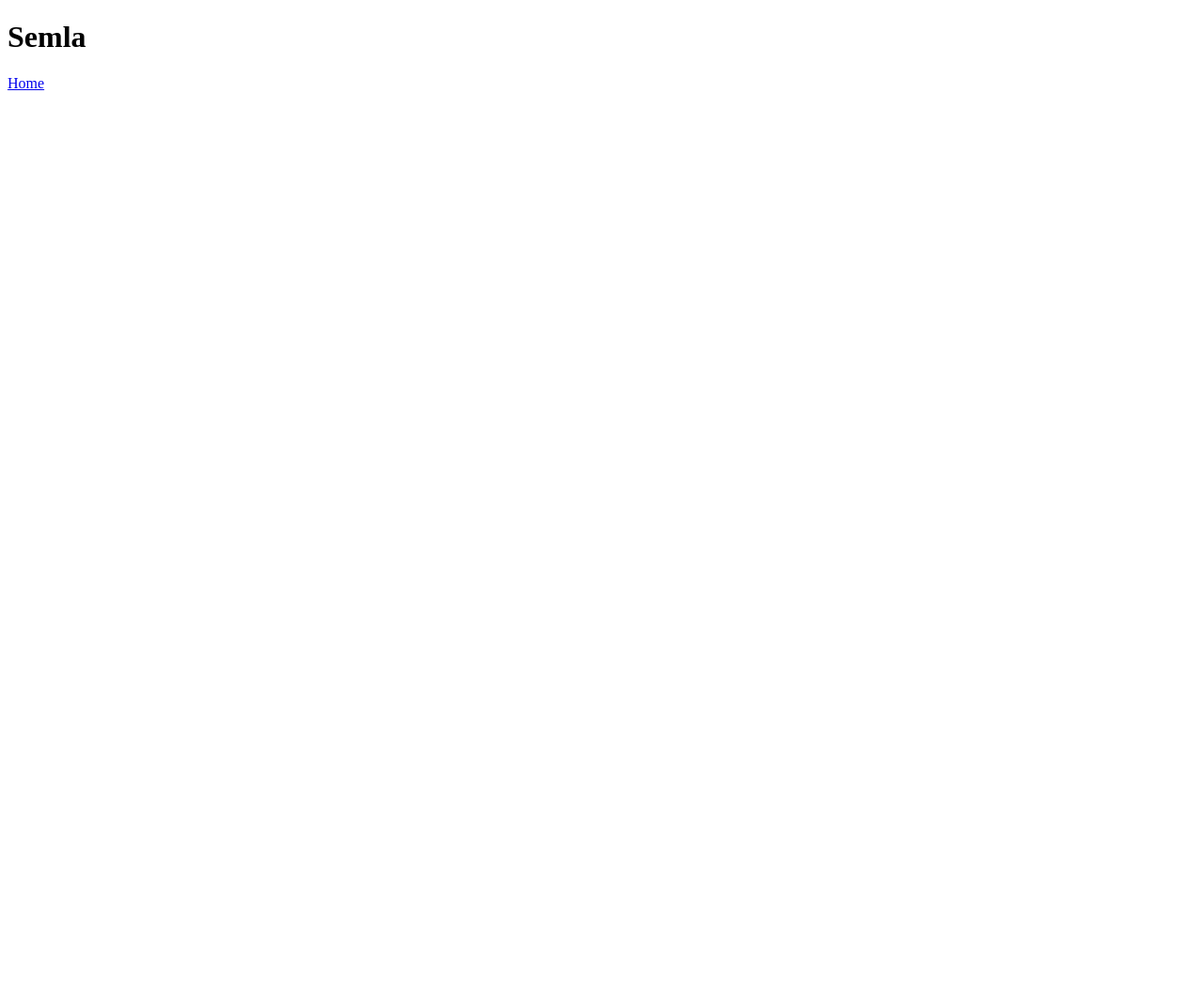
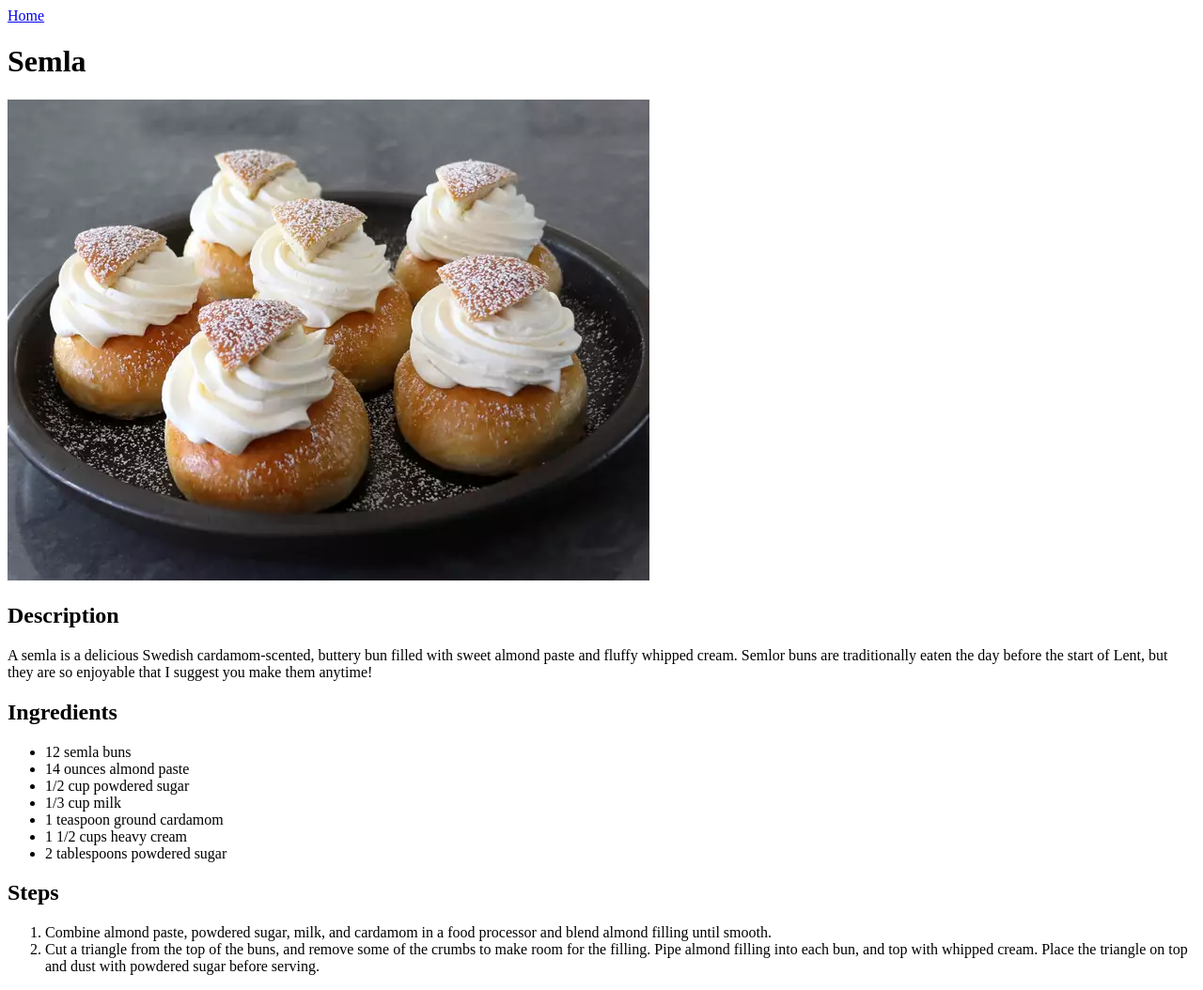
Before and after one commit to fridanordstrom/odin-recipes, a plain HTML site: page recipes/semla.html in a window 1280 px wide. Shown: the whole page at 94% size. Before the commit the page ends 800 px from the top, so only its background shows below. Drawn offline with Linux system fonts and the light colour scheme.

Commit message:
Add content to semla page
Flesh out the recipe of the semla in semla.html. Adds a nice image of
a semla.

```diff
--- a/recipes/semla.html
+++ b/recipes/semla.html
@@ -6,7 +6,40 @@
     <title>Odin Recipes | Semla</title>
 </head>
 <body>
+    <a href="../index.html">Home</a>
     <h1>Semla</h1>
-    <a href="../index.html">Home</a>
+    <img src="../images/semla.webp" alt="A plate of semlor">
+
+    <h2>Description</h2>
+    <p>A semla is a delicious Swedish cardamom-scented, buttery bun filled with
+        sweet almond paste and fluffy whipped cream. Semlor buns are
+        traditionally eaten the day before the start of Lent, but they are so
+        enjoyable that I suggest you make them anytime!
+    </p>
+
+    <h2>Ingredients</h2>
+    <ul>
+        <li>12 semla buns</li>
+        <li>14 ounces almond paste</li>
+        <li>1/2 cup powdered sugar</li>
+        <li>1/3 cup milk</li>
+        <li>1 teaspoon ground cardamom</li>
+        <li>1 1/2 cups heavy cream</li>
+        <li>2 tablespoons powdered sugar</li>
+    </ul>
+
+    <h2>Steps</h2>
+    <ol>
+        <li>Combine almond paste, powdered sugar, milk, and cardamom in a food
+            processor and blend almond filling until smooth.
+        </li>
+        <li>Cut a triangle from the top of the buns, and remove some of the
+            crumbs to make room for the filling. Pipe almond filling into each
+            bun, and top with whipped cream. Place the triangle on top and
+            dust with powdered sugar before serving.
+        </li>
+    </ol>
+
+
 </body>
 </html>
```
Also changed, not shown: images/semla.webp (added).
